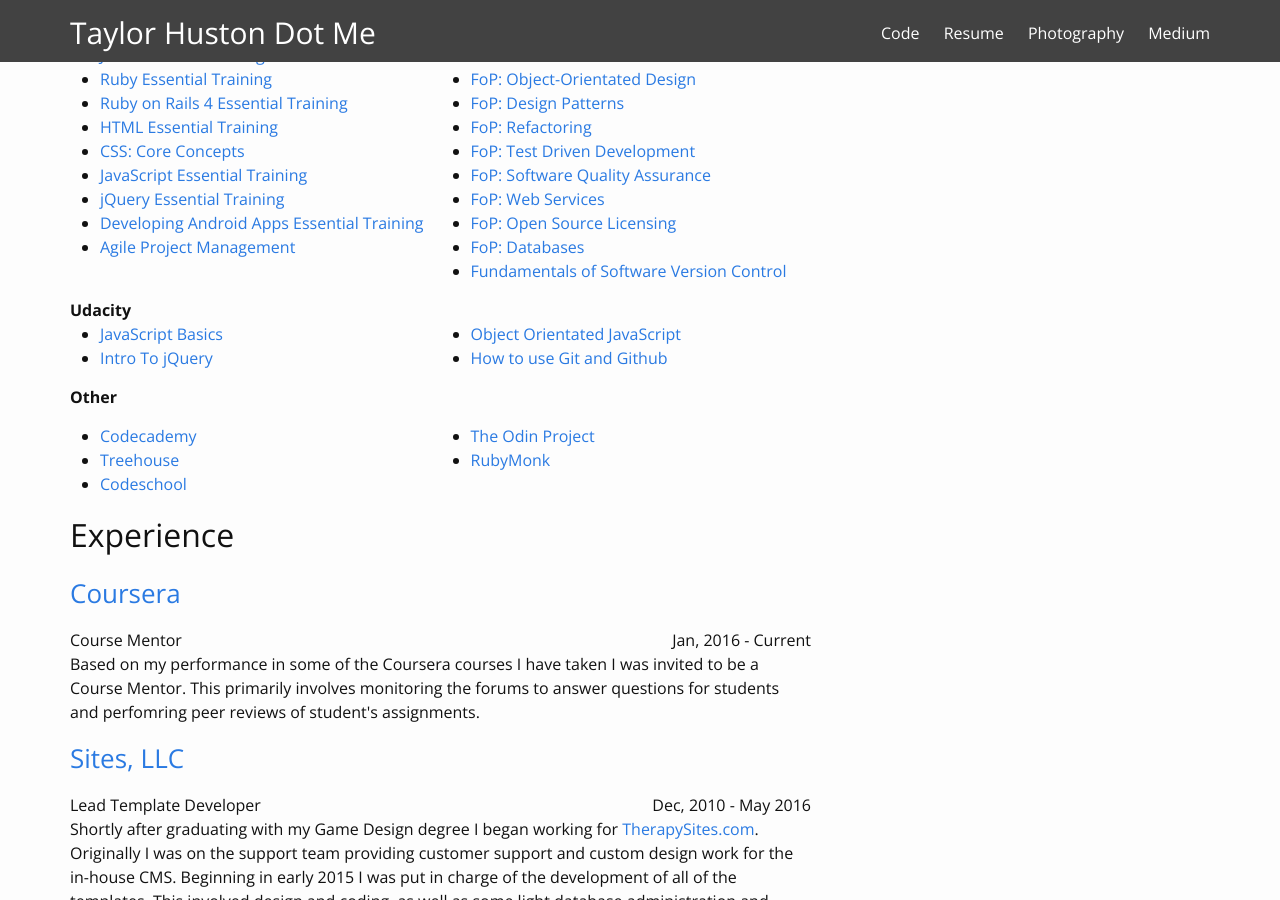
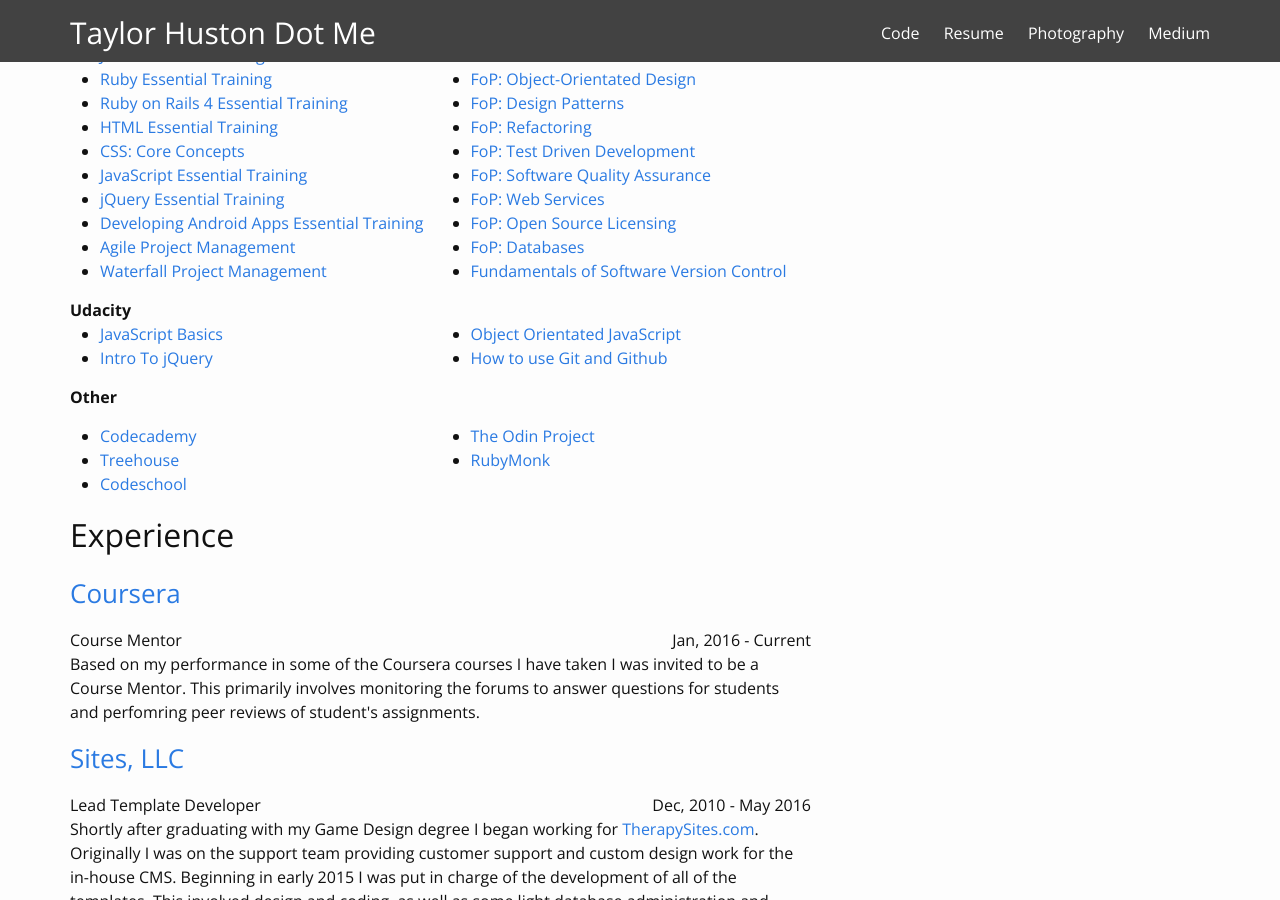
Before and after one commit to TaylorHuston/taylorhuston.github.io, a Jekyll site: the page built from resume.html, in a window 1280 px wide and 900 px high, scrolled down 1085 px. Built offline with Jekyll 4.4.1, drawn with Linux system fonts in a browser that asks for light colours; some web fonts are replaced.

Commit message:
Update Resume

```diff
--- a/resume.html
+++ b/resume.html
@@ -119,6 +119,8 @@
       </li>
       <li><a href="http://www.lynda.com/AllCertificates/User/1103034" target="_blank">Agile Project Management</a>
       </li>
+      <li><a href="http://www.lynda.com/AllCertificates/User/1103034" target="_blank">Waterfall Project Management</a>
+      </li>
     </ul>
 
     <ul>
```
